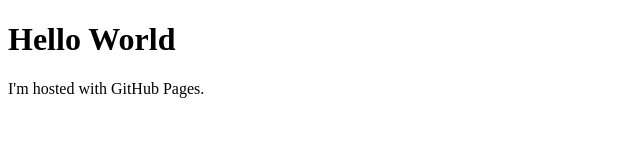
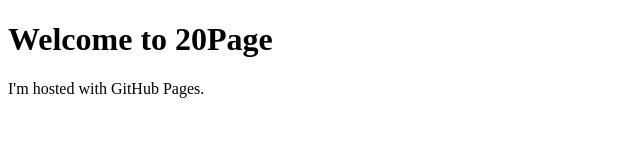
Before and after one commit to 20PAGE/20PAGE.github.io, a plain HTML site: page index.html in a window 1280 px wide. Shown: the whole page, without its empty margins (0-640 px from the left). Drawn offline with Linux system fonts and the light colour scheme.

Commit message:
Update index.html

```diff
--- a/index.html
+++ b/index.html
@@ -1,7 +1,7 @@
 <!DOCTYPE html>
 <html>
 <body>
-<h1>Hello World</h1>
+<h1>Welcome to 20Page</h1>
 <p>I'm hosted with GitHub Pages.</p>
 </body>
 </html>
```
